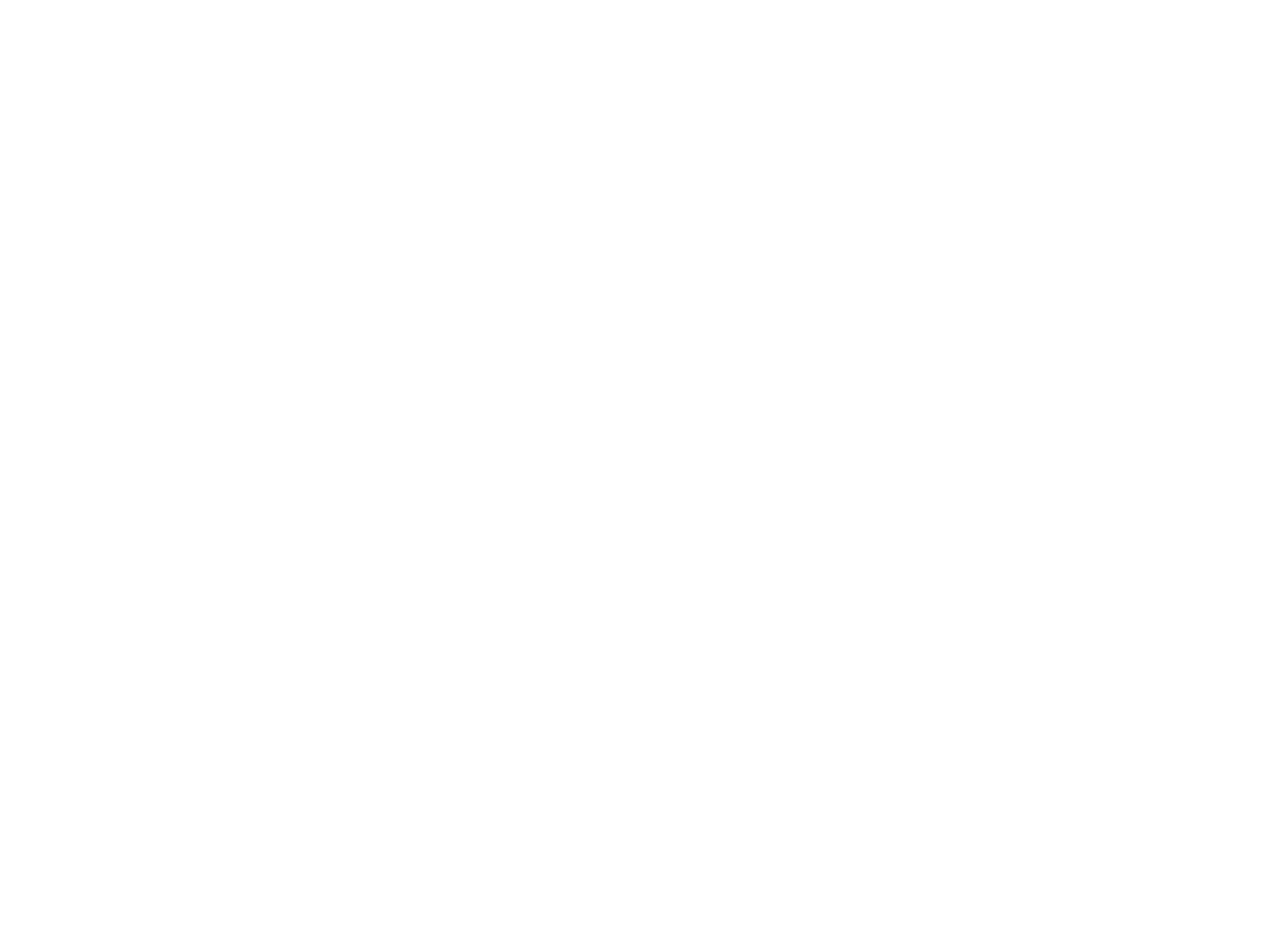
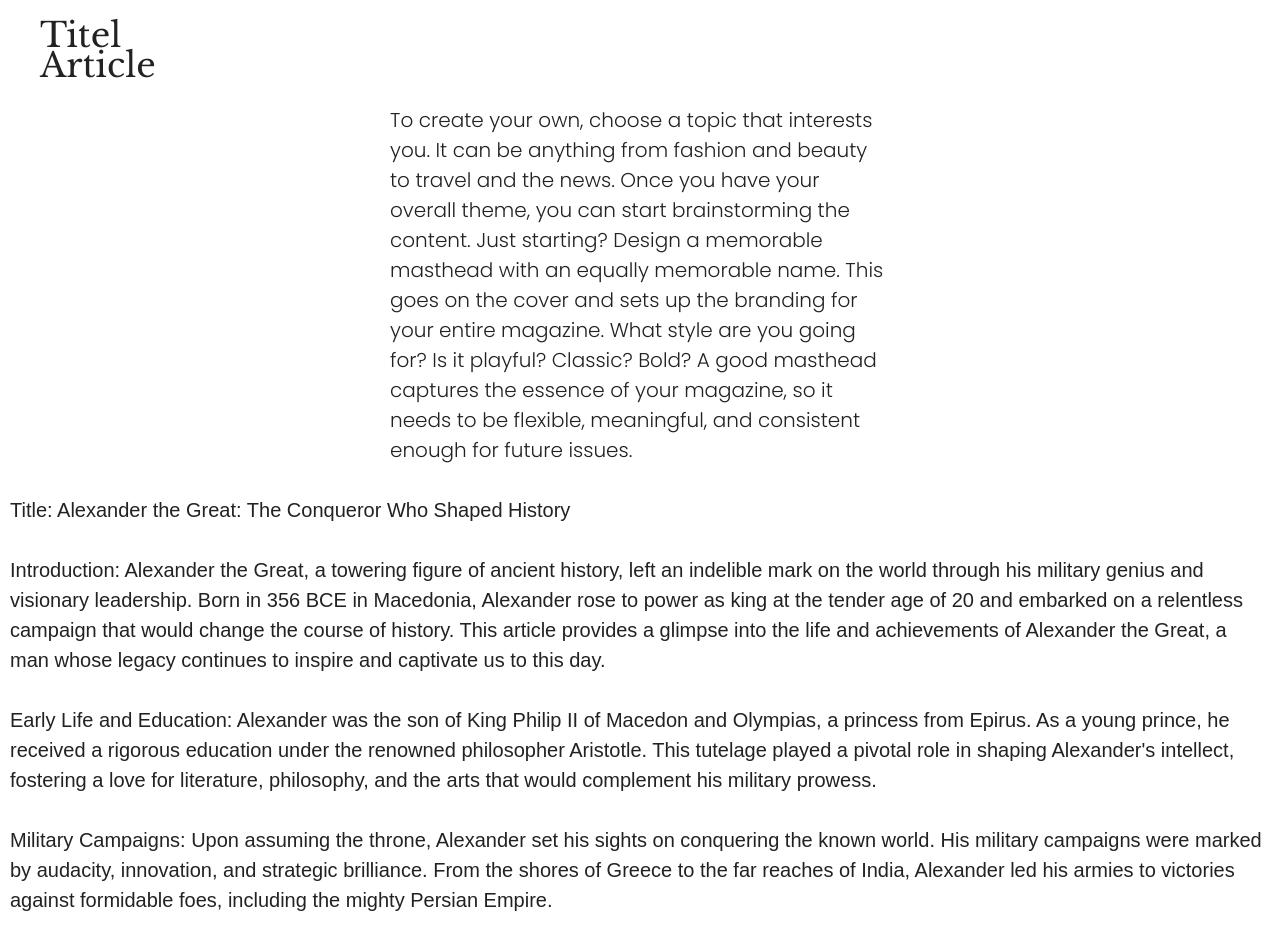
Before and after one commit to pplays33/BlogF, a plain HTML site: page page.html in a window 1280 px wide. Shown: the top 950 px of the page. Before the commit the page ends 800 px from the top, so only its background shows below. Drawn offline with nearby package versions, Linux system fonts and the light colour scheme; a web font is replaced by a local one.

Commit message:
feat: add page css style

```diff
--- a/page.html
+++ b/page.html
@@ -0,0 +1,64 @@
+<!DOCTYPE html>
+<html lang="en">
+<head>
+    <meta charset="UTF-8">
+    <meta name="viewport" content="width=device-width, initial-scale=1.0">
+
+    <link rel="preconnect" href="https://fonts.googleapis.com">
+    <link rel="preconnect" href="https://fonts.gstatic.com" crossorigin>
+    <link href="https://fonts.googleapis.com/css2?family=Libre+Baskerville&family=Lunasima&family=Poppins:wght@300&family=Proza+Libre&display=swap" rel="stylesheet">
+
+    <link rel="stylesheet" href="./styles/reset.css">
+    <link rel="stylesheet" href="./styles/style.css">
+
+    <title>news</title>
+</head>
+<body>
+    <main class="wrapper">
+        <div class="article">
+            <div class="container-titel-article">
+                <h2 class="titel-article"> Titel <br> Article</h2>
+            </div>
+            <p class="p2">
+                To create your own, choose a topic that interests you. It can be anything from fashion and beauty to travel and the news. Once you have your overall theme, you can start brainstorming the content. Just starting? Design a memorable masthead with an equally memorable name. This goes on the cover and sets up the branding for your entire magazine. What style are you going for? Is it playful? Classic? Bold? A good masthead captures the essence of your magazine, so it needs to be flexible, meaningful, and consistent enough for future issues.
+                <br>
+            </p>
+            <p class="p3">
+                <br>
+
+                Title: Alexander the Great: The Conqueror Who Shaped History
+                <br>
+                <br>
+                Introduction:
+                Alexander the Great, a towering figure of ancient history, left an indelible mark on the world through his military genius and visionary leadership. Born in 356 BCE in Macedonia, Alexander rose to power as king at the tender age of 20 and embarked on a relentless campaign that would change the course of history. This article provides a glimpse into the life and achievements of Alexander the Great, a man whose legacy continues to inspire and captivate us to this day.
+                <br>
+                <br>
+                Early Life and Education:
+                Alexander was the son of King Philip II of Macedon and Olympias, a princess from Epirus. As a young prince, he received a rigorous education under the renowned philosopher Aristotle. This tutelage played a pivotal role in shaping Alexander's intellect, fostering a love for literature, philosophy, and the arts that would complement his military prowess.
+                <br>
+                <br>
+                Military Campaigns:
+                Upon assuming the throne, Alexander set his sights on conquering the known world. His military campaigns were marked by audacity, innovation, and strategic brilliance. From the shores of Greece to the far reaches of India, Alexander led his armies to victories against formidable foes, including the mighty Persian Empire.
+                <br>
+                <br>
+                The Battle of Gaugamela:
+                One of Alexander's most significant triumphs came at the Battle of Gaugamela in 331 BCE. Facing the Persian King Darius III, Alexander devised a tactical masterpiece, leveraging the mobility and discipline of his troops. Despite being heavily outnumbered, he orchestrated a decisive victory that shattered Persian power and solidified his rule over the vast territories he conquered.
+                <br>
+                <br>
+                Spread of Hellenistic Culture:
+                Beyond his military conquests, Alexander's influence extended to culture and knowledge. As he journeyed through conquered lands, he encouraged the blending of Greek and local traditions, fostering a rich and vibrant exchange of ideas. This cultural fusion, known as Hellenism, laid the foundation for the spread of Greek language, architecture, philosophy, and art across the ancient world.
+                <br>
+                <br>
+                Legacy and Impact:
+                Alexander's untimely death in 323 BCE, at the age of 32, cut short his ambitions, leaving a power vacuum and triggering a period of political instability. However, his legacy endured. The vast empire he built paved the way for the Hellenistic Age, shaping the future of civilizations in Europe, Asia, and Africa. His military tactics and strategies continue to be studied and admired by military leaders to this day.
+                <br>
+                <br>
+                Conclusion:
+                Alexander the Great, a visionary leader and brilliant tactician, left an indelible mark on the world. His military conquests, cultural influence, and ambition continue to fascinate and inspire generations. Alexander's story serves as a testament to the heights that human potential can achieve and reminds us of the enduring power of a determined and visionary leader.
+
+                (Note: The content of this article has been condensed for a 5-minute reading time. For a more in-depth exploration of Alexander the Great's life and achievements, further research is recommended.)
+            </p>
+        </div>
+    </main>
+</body>
+</html>
--- a/styles/style.css
+++ b/styles/style.css
@@ -89,3 +89,30 @@ a{
     margin-bottom: 25px;
     line-height: 30px;
 }
+
+/* start page.html style*/
+
+.p2{
+    max-width: 500px;
+    font-size: 20px;
+}
+.p3{
+    font-family: 'Lunasima', sans-serif;
+    font-size: 20px;
+}
+.article{
+    padding-top: 20px;
+    display: flex;
+    flex-flow: row wrap;
+    justify-content: center;
+    line-height: 30px;
+}
+.container-titel-article{
+    width: 1200px;
+    display: flex;
+    justify-content: flex-start;
+    margin-bottom: 25px;
+}
+.titel-article{
+    font-size: 34px;
+}
```
